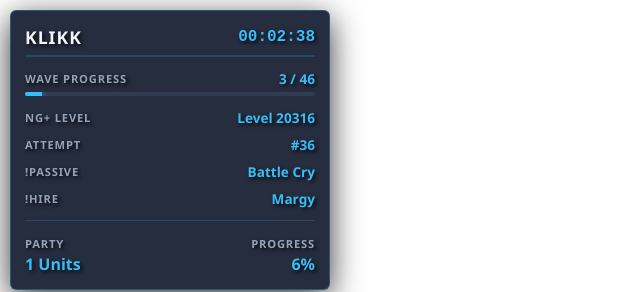
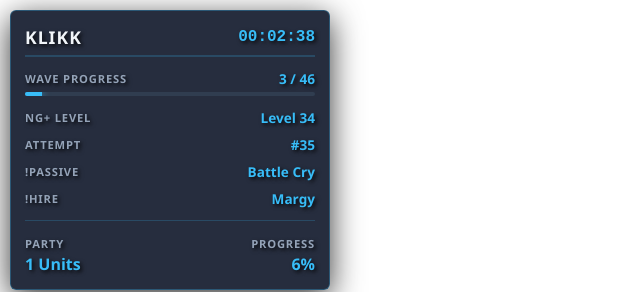
Before and after one commit to Enzemo/Ffbot-IDLE-Mods, a plain HTML site: page session-hud-browser.html in a window 1280 px wide. Shown: the top 292 px of the page, 0-640 px from the left. Drawn offline with Linux system fonts and the light colour scheme.

Commit message:
Update session-hud-browser.html

```diff
--- a/session-hud-browser.html
+++ b/session-hud-browser.html
@@ -117,7 +117,7 @@
 
     <div class="row" style="margin-top: 12px;">
         <span class="label">NG+ Level</span>
-        <span class="val" id="ng-tier">-</span>
+        <span class="val" id="ng-cycle">-</span>
     </div>
 
     <div class="row">
@@ -148,13 +148,12 @@
 </div>
 
 <script>
-
-        async function updateHUD() {
+    async function updateHUD() {
         try {
             const res = await fetch(`game_stats.json?t=${Date.now()}`);
             const data = await res.json();
 
-            // Core Info
+            // Basic Info
             document.getElementById('target').innerText = data.game_info.current_boss.toUpperCase();
             document.getElementById('time').innerText = data.battle_info.battle_time;
             document.getElementById('wave-text').innerText = `${data.wave_info.current_wave} / ${data.wave_info.max_waves}`;
@@ -164,16 +163,12 @@
             document.getElementById('players').innerText = data.game_info.players_in_run;
             document.getElementById('comp').innerText = data.progression.completion_rate + '%';
 
-            // Fixed NG+ Logic
-            // We use || 0 to ensure that if the field is missing, it treats it as 0 before adding 1
-            const tierRaw = data.game_info.tier;
-            const attemptRaw = data.game_info.ng_plus_attempt;
+            // NG+ Level (using cycle) and Attempt - Raw Values
+            const cycleVal = data.game_info.cycle;
+            const attemptVal = data.game_info.ng_plus_attempt;
 
-            const tierVal = (parseInt(tierRaw) || 0) + 1;
-            const attemptVal = (parseInt(attemptRaw) || 0) + 1;
-
-            document.getElementById('ng-tier').innerText = "Level " + tierVal;
-            document.getElementById('ng-attempt').innerText = "#" + attemptVal;
+            document.getElementById('ng-cycle').innerText = "Level " + (cycleVal !== undefined ? cycleVal : "-");
+            document.getElementById('ng-attempt').innerText = "#" + (attemptVal !== undefined ? attemptVal : "-");
 
         } catch (e) {
             console.error("HUD Error:", e);
@@ -182,7 +177,6 @@
 
     setInterval(updateHUD, 2000);
     updateHUD();
-
 </script>
 
 </body>
```
